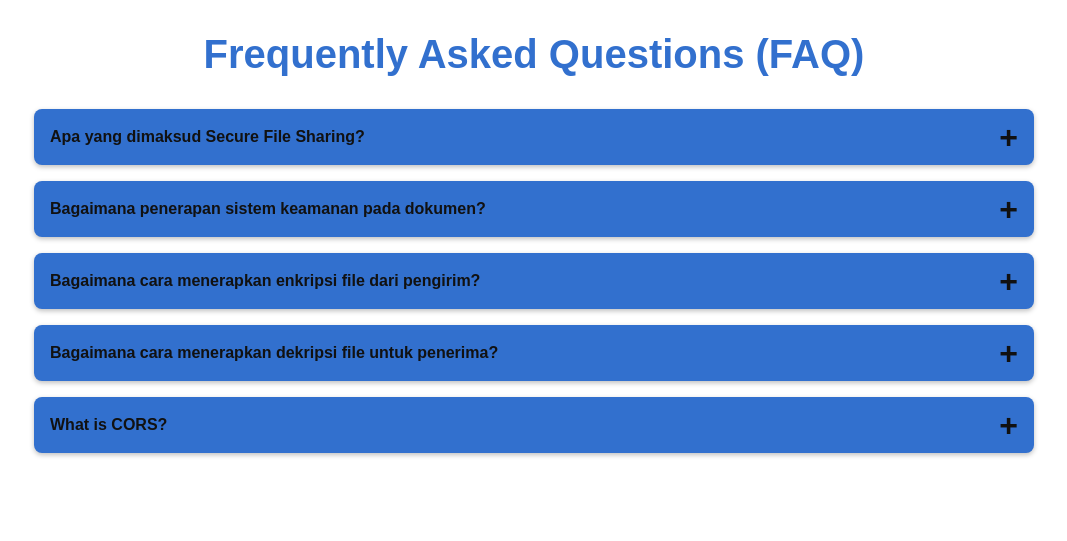
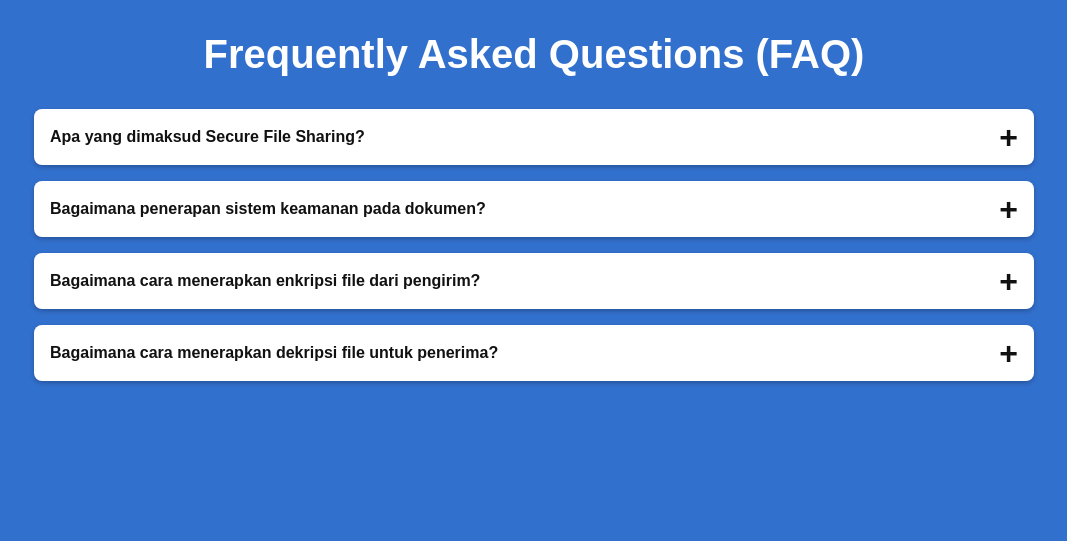
Before and after one commit to nurilhdh/TA_web_sharing, a PHP site: page /faq.php in a window 1280 px wide. Shown: the top 541 px of the page, without its empty margins (106-1173 px from the left). Run offline with PHP 8.4, Linux system fonts and the light colour scheme.

Commit message:
31_05_22

```diff
--- a/css/style_faq.css
+++ b/css/style_faq.css
@@ -7,8 +7,8 @@
 }
 body {
   font-family: 'Poppins', sans-serif;
-  background-color: #fff;
-  color: #3270ce;
+  background-color: #3270ce;
+  color: #fff;
 
 }
 h1 {
@@ -23,7 +23,7 @@ h1 {
   margin: 2rem auto;
 }
 .accordion-item {
-  background-color: #3270ce;
+  background-color: #fff;
   color: #111;
   margin: 1rem 0;
   border-radius: 0.5rem;
--- a/download.php
+++ b/download.php
@@ -92,7 +92,7 @@ if (isset($_GET['keySecret'])) {
             <div class="download">
                 <form action="" method="GET">
                     <input type="text" id="keySecret" name="keySecret"
-                        style="margin:10px;border-radius:10px; padding:10px;" placeholder="the secret" require></input>
+                        style="margin:10px;border-radius:10px; padding:10px;" placeholder="Key File" require></input>
                     <input type="text" name='id' value=<?php echo $id ?> hidden>
                     <button type="submit" class="btn">GET FILE</button>
                 </form>
--- a/faq.php
+++ b/faq.php
@@ -43,17 +43,15 @@ enkripsi dan dekripsi file, sehingga file asli hanya dapat dibaca oleh penerima
     <div class="accordion-item-body">
       <div class="accordion-item-body-content">
         <ul style="padding-left: 1rem;">
-          <li>HTML, CSS, JavaScript</li>
-          <li>Frameworks (CSS and JavaScript frameworks)</li>
-          <li>Responsive Design</li>
-          <li>Version Control/Git</li>
-          <li>Testing/Debugging</li>
-          <li>Browser Developer Tools</li>
-          <li>Web Performance</li>
-          <li>SEO (Search Engine Optimization)</li>
+          <li>Login akun user. Jika belum, Anda bisa melakukan registrasi terlebih dahulu.</li>
+          <li>Bagi Pengirim File, maka Anda bisa klik button Upload File Here untuk menuju halaman upload</li>
+          <li>Selanjutnya Anda dapat upload file dengan cara klik icon file untuk memilih file yang akan diupload</li>
+          <li>Masukkan key atau kunci yang digunakan</li>
+          <li>Lalu, Klik button upload</li>
+          <li>Anda juga bisa mendapatkan link untuk dibagikan ke penerima melalui button Get Sharable Link</li>
+          <li>Jika sudah selesai, Anda dapat klik Logout untuk kembali ke halaman utama</li>
           <!-- <li>CSS Preprocessing</li> -->
-          <li>Command Line</li>
-          <li>CMS (Content Management System)</li>
+
         </ul>
       </div>
     </div>
@@ -64,18 +62,28 @@ enkripsi dan dekripsi file, sehingga file asli hanya dapat dibaca oleh penerima
     </div>
     <div class="accordion-item-body">
       <div class="accordion-item-body-content">
-        HTTP, aka HyperText Transfer Protocol, is the underlying protocol used by the World Wide Web and this protocol defines how messages are formatted and transmitted, and what actions Web servers and browsers should take in response to various commands.
+        <ul style="padding-left: 1rem;">
+          <li>Login akun user. Jika belum, Anda bisa melakukan registrasi terlebih dahulu.</li>
+          <li>Bagi Penerima File, maka Anda bisa klik button Download File Here untuk menuju halaman download</li>
+          <li>Selanjutnya Anda dapat download file dengan cara memasukkan key di kotak Key File</li>
+          <li>Lalu, Anda dapat memberikan link yang didapatkan dari Get Sharable Link untuk diberikan di kotak hidden</li>
+          <li>Lalu, Klik button Get File</li>
+          <li>Jika sudah selesai, Anda dapat klik Logout untuk kembali ke halaman utama</li>
+          <!-- <li>CSS Preprocessing</li> -->
+
+        </ul>
       </div>
     </div>
   </div>
-  <div class="accordion-item">
-    <div class="accordion-item-header">
-      What is CORS?
-    </div>
+    <!-- </div>
     <div class="accordion-item-body">
       <div class="accordion-item-body-content">
-        CORS, aka Cross-Origin Resource Sharing, is a mechanism that enables many resources (e.g. images, stylesheets, scripts, fonts) on a web page to be requested from another domain outside the domain from which the resource originated.
+        HTTP, aka HyperText Transfer Protocol, is the underlying protocol used by the World Wide Web and this protocol defines how messages are formatted and transmitted, and what actions Web servers and browsers should take in response to various commands.
       </div>
+    </div> -->
+  </div>
+  <div class="accordion-item">
+
     </div>
   </div>
 </div>
--- a/login.php
+++ b/login.php
@@ -8,7 +8,7 @@ error_reporting(0);
 session_start();
 
 if (isset($_SESSION['username'])) {
-    header("Location: upload.php");
+    header("Location: about.php");
 }
 
 if (isset($_POST['submit'])) {
@@ -20,7 +20,7 @@ if (isset($_POST['submit'])) {
     if ($result->num_rows > 0) {
         $row = mysqli_fetch_assoc($result);
         $_SESSION['username'] = $row['username'];
-        header("Location: upload.php");
+        header("Location: about.php");
     } else {
         echo "<script>alert('Email atau password Anda salah. Silahkan coba lagi!')</script>";
     }
```
Also changed, not shown: about.php (+53 -4 lines), css/style_about.css (+14 -0 lines), 1 other file.
